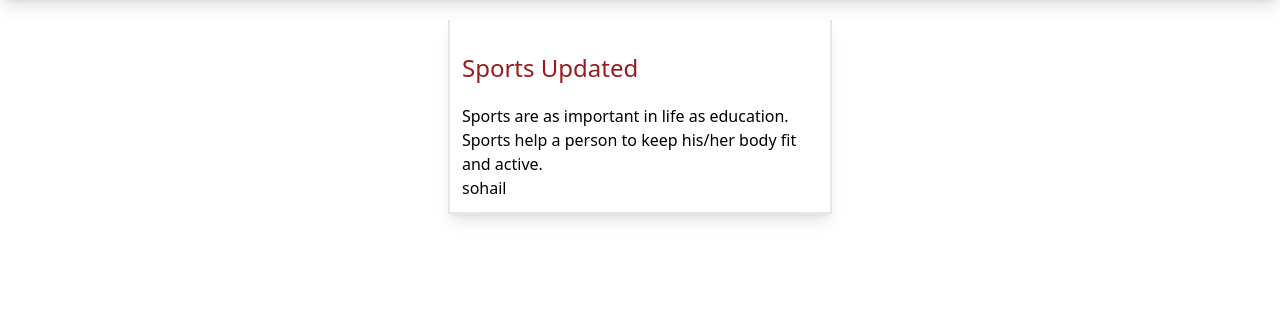
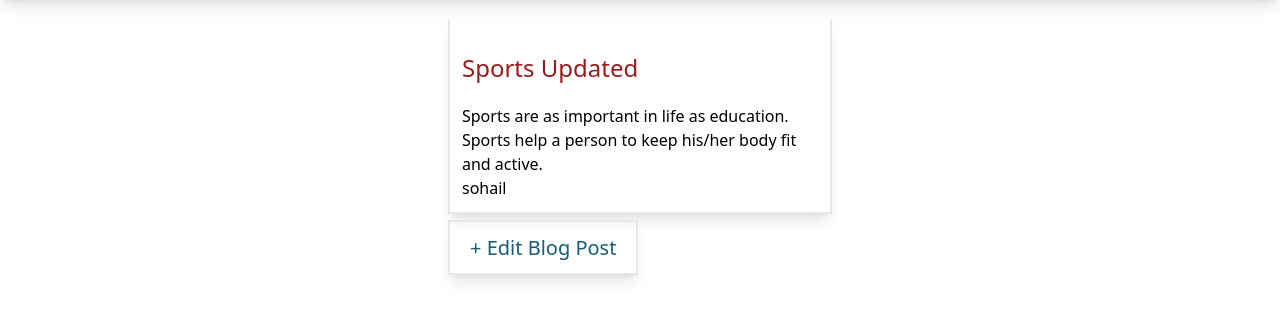
Before and after one commit to sohailshams/blog, a Django app: page /post/1/ in a window 1280 px wide. Shown: the part 60-381 px from the top of the page. Run offline with Django 4.2, Linux system fonts and the light colour scheme; data comes from the database, SQL or seed files in the repository; both versions use the stored data as it was after the commit; some libraries are stand-ins or nearby versions.

Commit message:
Added blog_edit_view logic and edit.html

```diff
--- a/blogs/forms.py
+++ b/blogs/forms.py
@@ -35,9 +35,7 @@ class PostModelForm(forms.ModelForm):
         # The call to super().clean() ensures that any validation logic in parent class is maintained i.e parent class = forms.ModelForm
         cleaned_data = super().clean()
         data = self.cleaned_data.get('title')
-        print(data)
         if len(data) < 3:
-            print(len(data))
             raise forms.ValidationError('This title is too short.')
 
         return data
--- a/blogs/urls.py
+++ b/blogs/urls.py
@@ -1,7 +1,8 @@
 from django.urls import path
-from .views import blog_list_view, blog_detail_view, blog_add_view
+from .views import blog_list_view, blog_detail_view, blog_add_view, blog_edit_view
 
 urlpatterns = [
+    path('post/<int:post_pk>/edit/', blog_edit_view,  name='blog_edit'),
     path('post/new/', blog_add_view,  name='blog_add'),
     path('post/<int:post_pk>/', blog_detail_view,  name='blog_detail'),
     path('', blog_list_view, name='home'),
--- a/blogs/views.py
+++ b/blogs/views.py
@@ -28,6 +28,7 @@ def blog_detail_view(request, post_pk):
     post_title = post[0].title
     post_auther = post[0].auther
     post_body = post[0].body
+    post_id = post[0].id
 
 
     template_name = 'detail.html'
@@ -35,7 +36,8 @@ def blog_detail_view(request, post_pk):
     template_dict = {
         'post_title': post_title,
         'post_auther': post_auther,
-        'post_body': post_body
+        'post_body': post_body,
+        'post_id': post_id
         }
 
     return render(request, template_name, template_dict)
@@ -71,3 +73,49 @@ def blog_add_view(request):
     }
 
     return render(request, template_name, template_dict)
+
+def blog_edit_view(request, post_pk):
+    """ A view to edit blog post if user is the owner of this blog post """
+    # Check if user is the owner of blog post
+    post_users = Post.objects.filter(auther=request.user)
+    if not post_users.count():
+        messages.error(
+            request, 'Sorry, you aren\'t associated with any blog post. Please contact the admin to resolve this.'
+        )
+        return redirect(reverse('home'))
+    post_user = post_users[0]
+
+    # Check if user is blog owner or return error
+    if post_user.role != 'owner':
+        messages.error(request, 'Only blog owner can access it.')
+        return redirect(reverse('home'))
+
+    # Get blog post or return error
+    try:
+        post = Post.objects.get(auther=request.user, id=post_pk)
+    except:
+        messages.error(request, 'Blog post can not be found!')
+        return redirect(reverse('home'))
+
+    if request.method == 'POST':
+        # Instantiated a form using request.post and post_pk
+        form = PostModelForm(request.POST, instance=post)
+        if form.is_valid():
+            form.save()
+            messages.success(request, 'Blog post updated successfully!')
+            return redirect(reverse('blog_detail', args=[post.id]))
+        else:
+            messages.error(request, 'Failed to update blog post. \
+                            Please ensure the form is valid.')
+    else:
+        # Instantiating blog post form using the blog post
+        form = PostModelForm(instance=post)
+        messages.info(request, f'You are editing {post.title}')
+
+    template = 'edit.html'
+    context = {
+        'form': form,
+        'post': post,
+    }
+
+    return render(request, template, context)
--- a/templates/detail.html
+++ b/templates/detail.html
@@ -6,6 +6,11 @@
     <h2 class="text-2xl text-red-800 my-5">{{post_title}}</h2>
     <p>{{post_body}}</p>
     <p>{{post_auther}}</p>
+
 </div>
+
+</div>
+<div class="my-5 mx-auto w-96">
+<a class="text-xl text-cyan-800 border-2 px-5 hover:text-red-800 py-3 px-5 shadow-lg" href="{% url 'blog_edit' post_id %}">+ Edit Blog Post</a>
 </div>
 {% endblock %}
--- a/theme/static/css/dist/styles.css
+++ b/theme/static/css/dist/styles.css
@@ -908,6 +908,10 @@ select {
   max-width: 50%;
 }
 
+.flex-none {
+  flex: none;
+}
+
 .flex-grow {
   flex-grow: 1;
 }
@@ -1007,6 +1011,11 @@ select {
 .py-5 {
   padding-top: 1.25rem;
   padding-bottom: 1.25rem;
+}
+
+.py-3 {
+  padding-top: 0.75rem;
+  padding-bottom: 0.75rem;
 }
 
 .pt-2 {
```
Also changed, not shown: templates/edit.html (added, +11 -0 lines), db.sqlite3.
